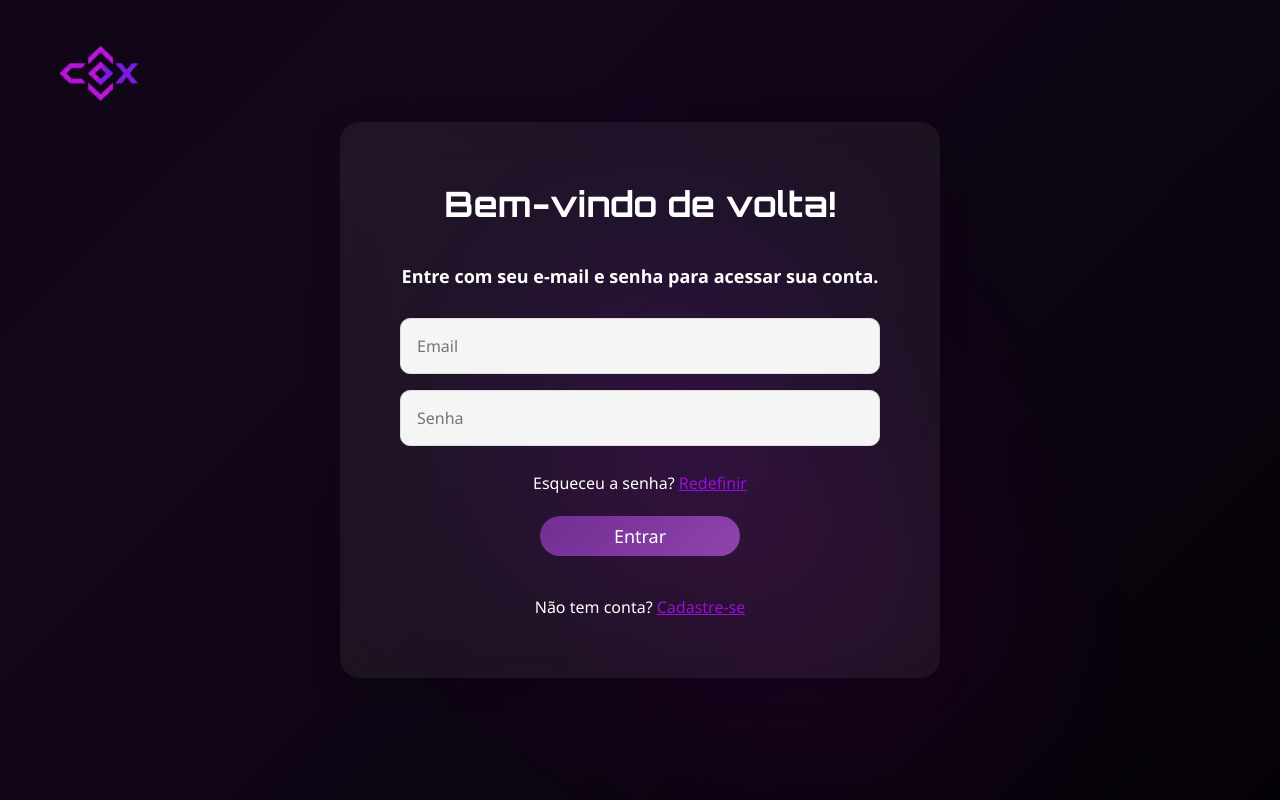
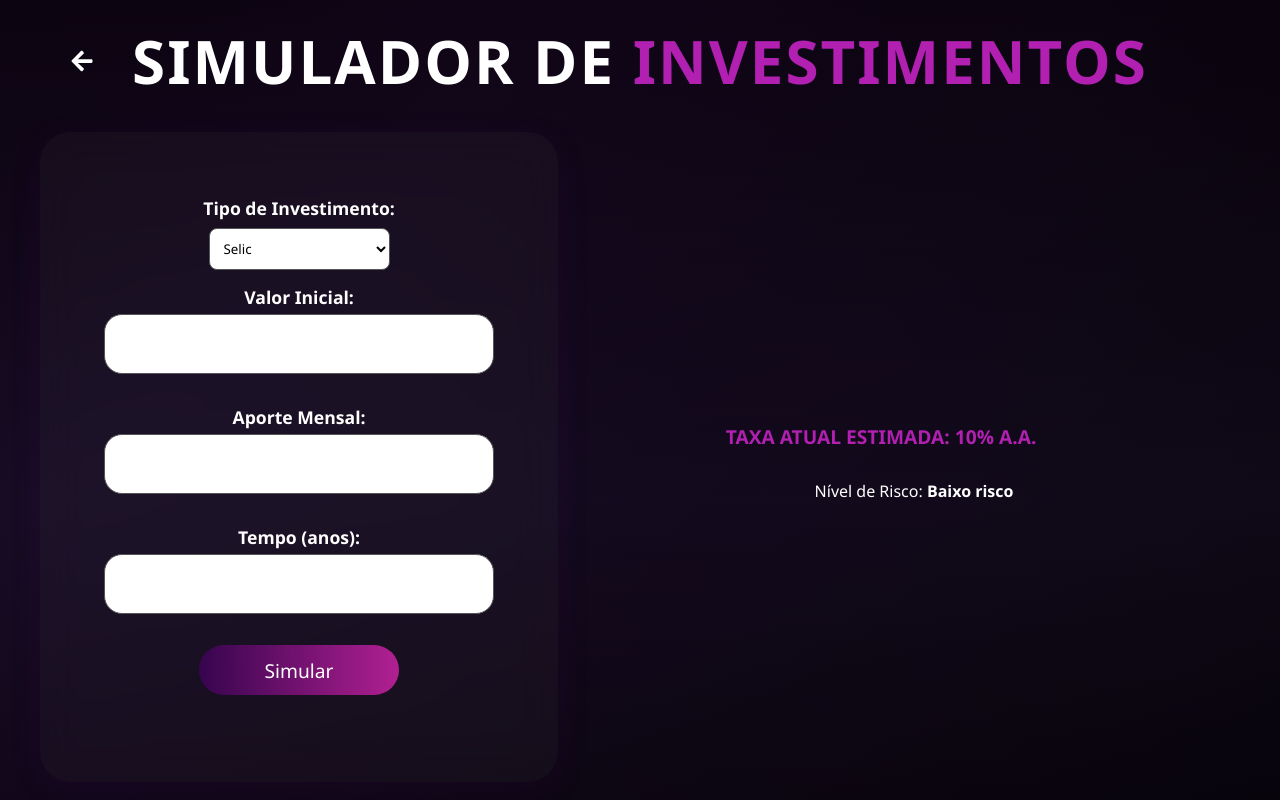
Before and after one commit to PedrosoEnzo/cripto, a React (Vite) app in the folder cripto-react/: page /simulador in a window 1280 px wide. Before the commit this address led to /login. Shown: the top 800 px of the page. Built offline with nearby package versions, Linux system fonts and the light colour scheme; no server answers.

Commit message:
arrumando as observações do arthur simulador

```diff
--- a/cripto-react/src/App.jsx
+++ b/cripto-react/src/App.jsx
@@ -55,14 +55,7 @@ function App() {
             </PrivateRoute>
           }
         />
-        <Route
-          path="/simulador"
-          element={
-            <PrivateRoute>
-              <SimulatorPage />
-            </PrivateRoute>
-          }
-        />
+
         <Route
           path="/perfil"
           element={
@@ -81,6 +74,7 @@ function App() {
         <Route path="/privacidade" element={<Privacidade />} />
         <Route path="/perfilQuiz" element={<PerfilQuiz />} />
         <Route path="/newPassword" element={<NewPassword/>}/>
+        <Route path="/simulador" element={<SimulatorPage/>} />
       </Routes>
 
       {isLoggedIn && <Assistent apiKey={import.meta.env.VITE_GEMINI_API_KEY} />}
--- a/cripto-react/src/pages/SimulatorPage.jsx
+++ b/cripto-react/src/pages/SimulatorPage.jsx
@@ -1,4 +1,7 @@
 import React, { useState, useEffect } from "react";
+import { FaArrowLeft } from "react-icons/fa";
+import { useNavigate } from "react-router-dom";
+
 import { Line } from "react-chartjs-2";
 import {
   Chart as ChartJS,
@@ -34,6 +37,7 @@ export default function SimulatorPage() {
   const [years, setYears] = useState("");
   const [finalAmount, setFinalAmount] = useState(null);
   const [chartData, setChartData] = useState(null);
+  const navigate = useNavigate();
 
   useEffect(() => {
     fetchRate(investmentType);
@@ -99,11 +103,21 @@ export default function SimulatorPage() {
       return;
     }
 
+    if (P <= 0 || PMT < 0) {
+      setFinalAmount("O investimento inicial deve ser positivo e o aporte mensal não pode ser negativo.");
+      return;
+    }
+
+    if (parseInt(years) < 1 || parseInt(years) > 100) {
+      setFinalAmount("O período de investimento deve ser entre 1 e 100 anos.");
+      return;
+    }
+
     const values = [];
     let accumulatedValue = P;
     for (let i = 0; i < n; i++) {
       accumulatedValue = accumulatedValue * (1 + r) + PMT;
-      values.push(accumulatedValue.toFixed(2));
+      values.push(accumulatedValue);  // Salva como número, não string
     }
 
     setFinalAmount(values[n - 1]);
@@ -125,6 +139,10 @@ export default function SimulatorPage() {
     <>
       <div className={styles.page}>
         <header className={styles.header}>
+          <FaArrowLeft
+            className={styles.backArrow}
+            onClick={() => navigate("/lesson/1")}
+          />
           <a href="/lesson/1" className={styles.link}>
             <h1 className={styles.title}>
               Simulador de{" "}
@@ -136,10 +154,7 @@ export default function SimulatorPage() {
         <main className={styles.main}>
           <div className={styles.formAndChartContainer}>
             <div className={styles.formContainer}>
-              <form
-                onSubmit={handleSimulation}
-                className={styles.simulatorForm}
-              >
+              <form onSubmit={handleSimulation} className={styles.simulatorForm}>
                 <label>
                   Tipo de Investimento:
                   <br />
@@ -179,33 +194,54 @@ export default function SimulatorPage() {
                     type="number"
                     value={initialInvestment}
                     onChange={(e) => setInitialInvestment(e.target.value)}
+                    min="0.01"
+                    step="0.01"
                     required
                   />
                 </label>
+
                 <label>
                   Aporte Mensal:
                   <input
                     type="number"
                     value={monthlyContribution}
                     onChange={(e) => setMonthlyContribution(e.target.value)}
+                    min="0.00"
+                    step="0.01"
                     required
                   />
                 </label>
+
                 <label>
                   Tempo (anos):
                   <input
                     type="number"
                     value={years}
                     onChange={(e) => setYears(e.target.value)}
+                    min="1"
+                    max="100"
                     required
                   />
                 </label>
+
                 <button type="submit">Simular</button>
               </form>
 
               {finalAmount && (
                 <div className={styles.simulationResult}>
-                  Valor Futuro Estimado: <strong>R$ {finalAmount}</strong>
+                  {isNaN(finalAmount) || typeof finalAmount === "string" ? (
+                    <span style={{ color: "red" }}>{finalAmount}</span>
+                  ) : (
+                    <>
+                      Valor Futuro Estimado:{" "}
+                      <strong>
+                        {finalAmount.toLocaleString("pt-BR", {
+                          style: "currency",
+                          currency: "BRL",
+                        })}
+                      </strong>
+                    </>
+                  )}
                 </div>
               )}
             </div>
@@ -224,7 +260,58 @@ export default function SimulatorPage() {
                 <p className={styles.selicText}>Carregando informações...</p>
               )}
 
-              {chartData && <Line data={chartData} />}
+              {chartData && (
+                <Line
+                  data={chartData}
+                  options={{
+                    responsive: true,
+                    plugins: {
+                      legend: {
+                        display: true,
+                        position: "top",
+                        labels: {
+                          color: "#fff",
+                        },
+                      },
+                      tooltip: {
+                        callbacks: {
+                          label: (context) =>
+                            `R$ ${context.raw.toLocaleString("pt-BR", {
+                              minimumFractionDigits: 2,
+                              maximumFractionDigits: 2,
+                            })}`,
+                        },
+                      },
+                    },
+                    scales: {
+                      x: {
+                        title: {
+                          display: true,
+                          text: "Meses",
+                          color: "#fff",
+                        },
+                        ticks: {
+                          color: "#fff",
+                        },
+                      },
+                      y: {
+                        title: {
+                          display: true,
+                          text: "Valor Acumulado (R$)",
+                          color: "#fff",
+                        },
+                        ticks: {
+                          color: "#fff",
+                          callback: (value) =>
+                            `R$ ${value.toLocaleString("pt-BR", {
+                              minimumFractionDigits: 0,
+                            })}`,
+                        },
+                      },
+                    },
+                  }}
+                />
+              )}
             </div>
           </div>
         </main>
--- a/cripto-react/src/pages/SimulatorPage.module.css
+++ b/cripto-react/src/pages/SimulatorPage.module.css
@@ -14,6 +14,15 @@
   width: 100%;
 }
 
+.backArrow {
+  position: absolute;
+  left: 50px;
+  font-size: 24px;
+  color: #ffffff;
+  cursor: pointer;
+  transition: transform 0.2s ease-in-out;
+}
+
 .title {
   font-size: 60px;
   color: #fff;
@@ -22,7 +31,7 @@
   letter-spacing: 2px;
 }
 
-.corTitulo{
+.corTitulo {
   color: #b120b1;
 
 }
@@ -60,9 +69,10 @@
   gap: 15px;
   border: 4px solid transparent;
   border-radius: 30px;
-  background:
-  linear-gradient(#00000018, #00000021) padding-box,
-  linear-gradient(to right, #b120921e, #3f025b15, #b120921a) border-box;
+  backdrop-filter: blur(20px);
+  background: rgba(133, 131, 131, 0.06);
+  box-shadow: 0 8px 32px rgba(94, 5, 123, 0.103);
+
 }
 
 .simulatorForm label {
@@ -76,8 +86,8 @@
   padding: 10px;
   border-radius: 8px;
   border: 1px solid #555;
-  background-color: #00000017;
-  color: #fff;
+  background-color: #fff;
+  color: #000;
 }
 
 
@@ -88,8 +98,8 @@
   height: 60px;
   max-width: 100%;
   border-radius: 18px;
-  background-color: transparent;
-  color: #fff;
+  background-color: #fff;
+  color: #000;
   transition: border-color 0.3s ease;
 }
 
@@ -103,7 +113,7 @@
   padding: 12px;
   height: 50px;
   color: #fff;
-  background: linear-gradient(to right, #3f025b27, #b120922a);
+  background: linear-gradient(to right, #3f025bc8, #b12092);
   border: none;
   border-radius: 50px;
   font-size: 1.2em;
@@ -138,9 +148,6 @@
   align-items: center;
   border: 4px solid transparent;
   border-radius: 30px;
-  background:
-  linear-gradient(#0000002a, #000000d8) padding-box,
-  linear-gradient(to right, #b1209227, #3f025b83) border-box;
 }
 
 .chartContainer svg .chart-line {
```
